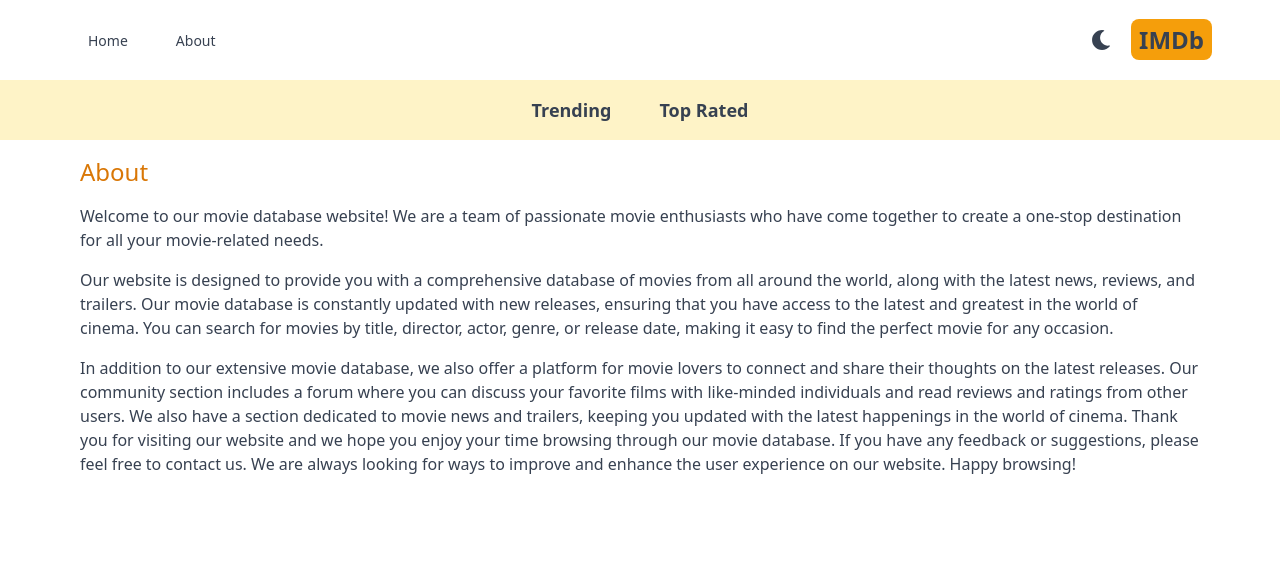
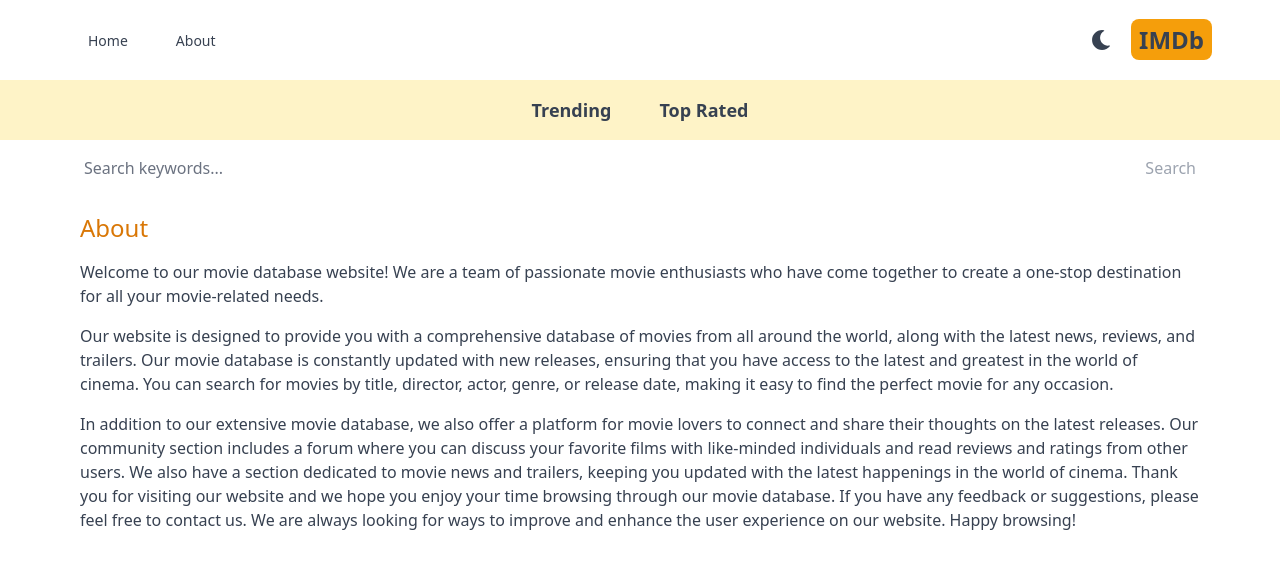
Before and after one commit to Lunatic2Good/IMDb-clone, a Next.js app: page /about in a window 1280 px wide. Shown: the top 568 px of the page. Built offline with nearby package versions, Linux system fonts and the light colour scheme.

Commit message:
add search ability

```diff
--- a/src/app/layout.js
+++ b/src/app/layout.js
@@ -3,6 +3,7 @@ import "./globals.css";
 import Header from "@/components/Header";
 import Providers from "./Providers";
 import Navbar from "@/components/Navbar";
+import SearchBox from "@/components/SearchBox";
 
 const inter = Inter({ subsets: ["latin"] });
 
@@ -23,6 +24,7 @@ export default function RootLayout({ children }) {
           <Navbar/>
 
           {/* SearchBox */}
+          <SearchBox/>
 
           {children}
         </Providers>
--- a/src/app/page.jsx
+++ b/src/app/page.jsx
@@ -15,7 +15,7 @@ export default async function Home({ searchParams }) {
   const data = await res.json();
   // console.log(data);
   const results = data.results;
-  console.log(results);
+  // console.log(results);
 
   return (
     <div><Results results={results}/></div>
--- /dev/null
+++ b/src/app/search/[searchTerm]/page.jsx
@@ -0,0 +1,23 @@
+import Results from "@/components/Results";
+
+export default async function SearchPage({ params }) {
+    // console.log(params.searchTerm);
+    const res = await fetch(`https://api.themoviedb.org/3/search/movie?api_key=${process.env.API_KEY}&query=${params.searchTerm}&include_adult=true&language=en-US&page=1`);
+
+    if(!res.ok)
+        throw new Error("Error fetching data");
+
+    const data = await res.json();
+    const results = data.results;
+    console.log(results);
+
+  return (
+    <div>
+        {results && results.length === 0 && (
+            <h1 className="text-center pt-6">No results found</h1>
+        )}
+
+        {results && <Results results={results}/>}
+    </div>
+  )
+}
--- /dev/null
+++ b/src/components/SearchBox.jsx
@@ -0,0 +1,22 @@
+"use client";
+
+import { useRouter } from "next/navigation";
+import { useState } from "react";
+
+export default function SearchBox() {
+    const [search, setSearch] = useState("");
+    const router = useRouter();
+
+    function handleSubmit(e) {
+        e.preventDefault();
+        if(!search) return;
+        router.push(`/search/${search}`);
+    };
+
+  return (
+    <form onSubmit={handleSubmit} className="flex max-w-6xl mx-auto justify-between items-center px-5">
+        <input value={search} onChange={(e) => setSearch(e.target.value)} type="text" placeholder="Search keywords..." className="w-full h-14 rounded-sm placeholder-gray-500 outline-none bg-transparent flex-1"/>
+        <button disabled={!search} type="submit" className="text-amber-600 disabled:text-gray-400">Search</button>
+    </form>
+  )
+}
```
